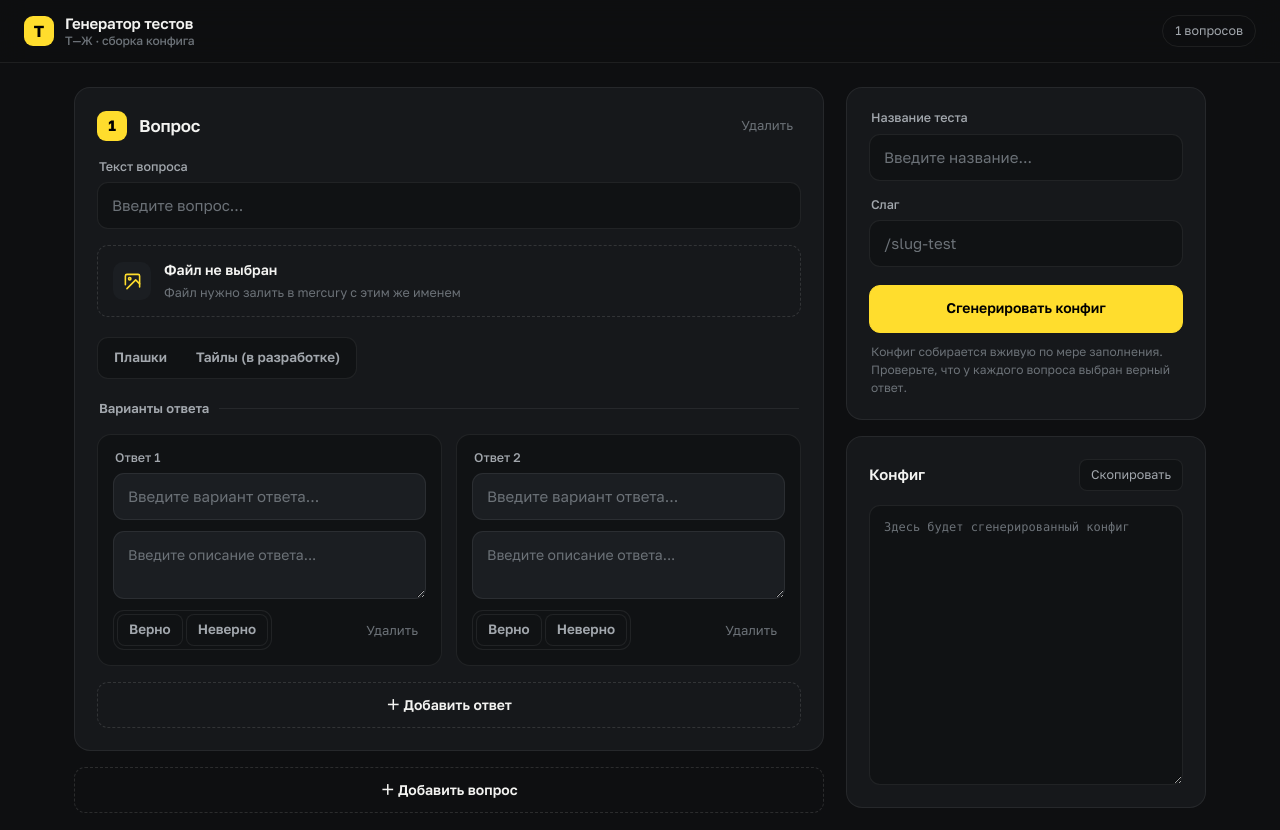
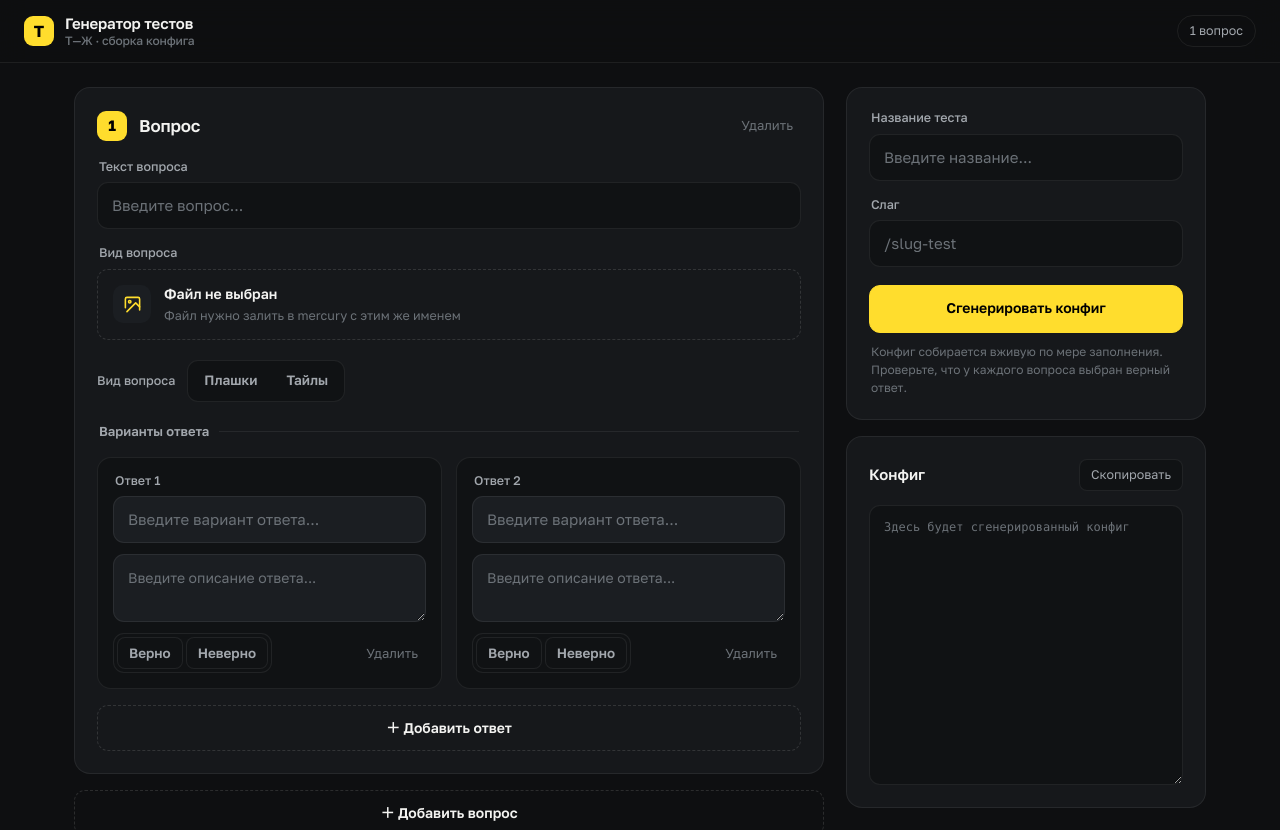
Before and after one commit to polluushka/test-generator, a React (Vite) app: page / in a window 1280 px wide. Shown: the top 830 px of the page. Built offline with nearby package versions, Linux system fonts and the light colour scheme.

Commit message:
tile configuration generation function

```diff
--- a/src/App.jsx
+++ b/src/App.jsx
@@ -11,19 +11,14 @@ import DeleteButton from './components/DeleteButton';
 import PrimaryButton from './components/PrimaryButton';
 import CopyButton from './components/CopyButton';
 
-// import template from './data/template.json'
-import step_json from './data/step-template.json'
-import answer_json from './data/answer-template.json'
-import result_json from './data/result-template.json'
-import item_result_json from './data/item-result-template.json'
-import template_json from './data/template.json'
+import stepTemplate from './data/step-template.json'
+import answerTemplate from './data/answer-template.json'
+import answerTailTemplate from './data/answer-tail-template.json'
+import resultTemplate from './data/result-template.json'
+import itemResultTemplate from './data/item-result-template.json'
+import templateJSON from './data/template.json'
 
 function App() {
-  const stepTemplate = step_json;
-  const answerTemplate = answer_json;
-  const resultTemplate = result_json;
-  const itemResultTemplate = item_result_json;
-  const templateJSON = template_json;
 
   const [dataQuestionsAnswers, setDataQuestionsAnswers] = useState([stepTemplate]);
   const [dataResult, setDataResult] = useState(resultTemplate);
@@ -37,17 +32,17 @@ function App() {
     ]);
   }
 
-  function addAnswer(index) {
+  function addAnswer(indexQuestion) {
     setDataQuestionsAnswers(prev => {
-      const question = [...prev];
-      question[index] = {
-        ...question[index],
+      const questions = [...prev];
+      questions[indexQuestion] = {
+        ...questions[indexQuestion],
         answers: [
-          ...question[index].answers,
-          answerTemplate
+          ...questions[indexQuestion].answers,
+          questions[indexQuestion].type === "optionButton" ? answerTemplate : answerTailTemplate
         ]
       };
-      return question;
+      return questions;
     })
   }
 
@@ -197,6 +192,17 @@ function App() {
     return combinedText;
   }
 
+  function changeTypeQuestion(indexQuestion, typeQuestion) {
+    setDataQuestionsAnswers(prev => {
+      return prev.map((step, stepIndex) => {
+        return {
+          ...step,
+          type: stepIndex === indexQuestion ? typeQuestion : step.type
+        }
+      })
+    })
+  }
+
   function handleSubmit(event) {
     event.preventDefault();
 
@@ -209,28 +215,38 @@ function App() {
 
         type: data[`type_question${index_step + 1}`] === "tile" ? "tile" : "optionButton",
 
-        answers: step.answers.map((answer, index_answer) => ({
+        answers: (data[`type_question${index_step + 1}`] !== undefined
+          ? data[`type_question${index_step + 1}`] : step.type) === "optionButton"
+            ? step.answers.map((answer, index_answer) => ({
                 ...answer,
                 title: data[`question${index_step + 1}_answer${index_answer + 1}`],
                 isCorrect: data[`isCorrect_question${index_step + 1}_answer${index_answer + 1}`] === "true",
                 description: data[`question${index_step + 1}_answer${index_answer + 1}_description`]
+              }))
+            : step.answers.map((_, index_answer) => ({
+                isCorrect: data[`isCorrect_question${index_step + 1}_answer${index_answer + 1}`] === "true",
+                description: data[`question${index_step + 1}_answer${index_answer + 1}_description`],
+                backgroundUrl: `https://opis-cdn.tinkoffjournal.ru/mercury/${data[`imgAnswer${index_answer + 1}`].name}`,
+                reactionImageUrl: data[`isCorrect_question${index_step + 1}_answer${index_answer + 1}`] === "true"
+                      ? "https://opis-cdn.tinkoffjournal.ru/mercury/D2t-lz8bxw.Like.png"
+                      : "https://opis-cdn.tinkoffjournal.ru/mercury/7iyV9K3XGD.dislike.png"
               })),
 
-        question: data[`img${index_step + 1}`].name ?
+        question: data[`imgQuestion${index_step + 1}`].name ?
           [
             {
               text: data[`question${index_step + 1}`],
-              type: "description"
+              type: "title"
             },
             {
-              "url": `https://opis-cdn.tinkoffjournal.ru/mercury/${data[`img${index_step + 1}`].name}`,
+              "url": `https://opis-cdn.tinkoffjournal.ru/mercury/${data[`imgQuestion${index_step + 1}`].name}`,
               "size": "fullWidth",
               "type": "image"
             }
           ] : [
             {
               text: data[`question${index_step + 1}`],
-              type: "description"
+              type: "title"
             }
           ]
       }));
@@ -256,6 +272,16 @@ function App() {
     navigator.clipboard.writeText(
       dataConfigEmpty ? "" : JSON.stringify(dataConfig, null, 2)
     );
+  }
+
+  function formatEnding(colQuestion) {
+    const n = colQuestion % 10;
+
+    if (colQuestion % 100 >= 11 && colQuestion % 100 <= 19) return colQuestion + " вопросов";
+    if (n === 1) return colQuestion + " вопрос";
+    if (n >= 2 && n <= 4) return colQuestion + " вопроса";
+
+    return colQuestion + " вопросов";
   }
 
   useEffect(() => {
@@ -293,7 +319,7 @@ function App() {
         <div className="spacer"></div>
 
         <span className="ghost-tag" id="counter">
-          {dataQuestionsAnswers.length} вопросов
+          { formatEnding(dataQuestionsAnswers.length) }
         </span>
       </header>
 
@@ -321,17 +347,18 @@ function App() {
                   </div>
 
                   <div className="stack">
-                    <InputFile label="Картинка к вопросу" id={`img${questionNumber}`} name={`img${questionNumber}`} />
+                    <span className="field-label">Вид вопроса</span>
+                    <InputFile label="Картинка к вопросу" id={`imgQuestion${questionNumber}`} name={`imgQuestion${questionNumber}`} />
                   </div>
 
                   <div className="type-row">
+                    <span className="field-label" style={{ margin: 0 }}>Вид вопроса</span>
                     <div className="seg">
-                      <Radio id={`optionButton_question${questionNumber}`}
+                      <Radio id={`optionButton_question${questionNumber}`} onClick={ () => changeTypeQuestion(index_question, "optionButton") }
                         name={`type_question${questionNumber}`} value="optionButton">Плашки</Radio>
 
-                      <Radio id={`tile_question${questionNumber}`}
-                        name={`type_question${questionNumber}`} value="tile">Тайлы (в разработке)</Radio>
-
+                      <Radio id={`tile_question${questionNumber}`} onClick={ () => changeTypeQuestion(index_question, "tile") }
+                        name={`type_question${questionNumber}`} value="tile">Тайлы</Radio>
                     </div>
                   </div>
 
@@ -346,11 +373,17 @@ function App() {
                       return (
                         <div key={`question-panel-${index_question}-answer-${index_answer}`} className="answer">
 
-                          <div className="stack">
+                          {
+                            question.type === "optionButton"
+                            ? <div className="stack">
                                 <Input placeholder="Введите вариант ответа..." type="text" label={`Ответ ${answerNumber}`} value={answer.title}
                                   id={`question${questionNumber}_answer${answerNumber}`} name={`question${questionNumber}_answer${answerNumber}`}
                                   onInput={ (event) => enterDataQuestionsAnswers(event, index_question, index_answer, "answer") }/>
                               </div>
+                            : <div className="stack">
+                                <InputFile label="Картинка к результату" id={`imgAnswer${answerNumber}`} name={`imgAnswer${answerNumber}`} />
+                              </div>
+                          }
 
                           <div className="stack">
                             <Textarea readOnly={false} placeholder="Введите описание ответа..." heightArea="5"
--- a/src/components/Radio.jsx
+++ b/src/components/Radio.jsx
@@ -5,18 +5,17 @@ const Radio = (props) => {
         id,
         name,
         value,
-        children
+        children,
+        onClick
     } = props;
 
     return(
-        <>
-            <Label forInput={ id } classLabel="label__radio">
-                <input className="radio__input" type="radio" id={ id } name={ name } value={ value } />
-                { children }
-            </Label>
+        <Label forInput={ id } classLabel="label__radio">
+            <input className="radio__input" type="radio" id={ id } name={ name } value={ value } onClick={ onClick } />
+            { children }
+        </Label>
 
 
-        </>
     )
 }
 
--- /dev/null
+++ b/src/data/answer-tail-template.json
@@ -0,0 +1,6 @@
+{
+    "isCorrect": false,
+    "description": "",
+    "backgroundUrl": "",
+    "reactionImageUrl": ""
+}
--- a/src/data/step-template.json
+++ b/src/data/step-template.json
@@ -3,12 +3,12 @@
   "answers": [
     {
       "title": "",
-      "isCorrect": "",
+      "isCorrect": false,
       "description": ""
     },
     {
       "title": "",
-      "isCorrect": "",
+      "isCorrect": false,
       "description": ""
     }
   ],
```
Also changed, not shown: src/styles/radio-check.css (+2 -10 lines). Lines whose indentation alone changed are shown as unchanged.
